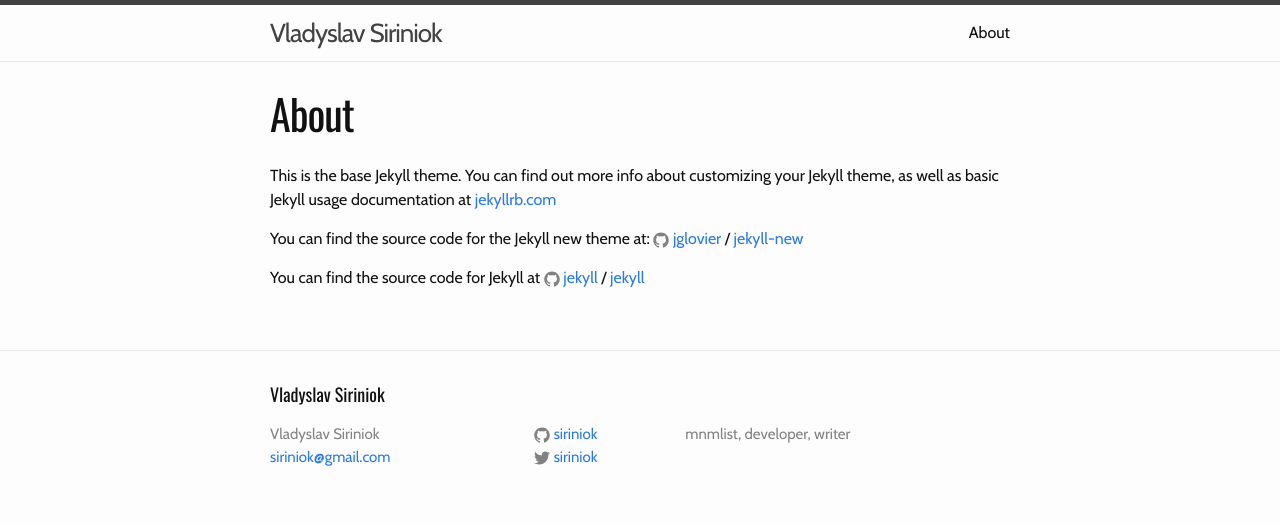
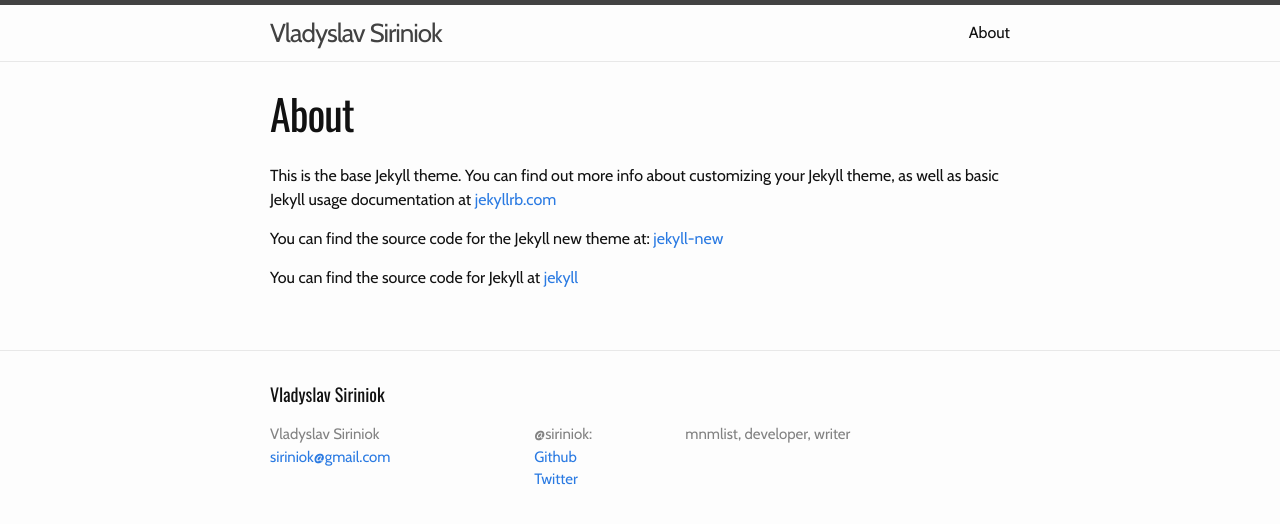
Before and after one commit to siriniok/siriniok.github.io, a Jekyll site: the page built from about.md, in a window 1280 px wide. Shown: the top 524 px of the page. Built offline with Jekyll 4.4.1, drawn with Linux system fonts in a browser that asks for light colours.

Commit message:
Remove SVG icons

```diff
--- a/_includes/footer.html
+++ b/_includes/footer.html
@@ -13,18 +13,10 @@
       </div>
 
       <div class="footer-col footer-col-2">
+          @siriniok:
         <ul class="social-media-list">
-          {% if site.github_username %}
-          <li>
-            {% include icon-github.html username=site.github_username %}
-          </li>
-          {% endif %}
-
-          {% if site.twitter_username %}
-          <li>
-            {% include icon-twitter.html username=site.twitter_username %}
-          </li>
-          {% endif %}
+          <li><a href="site.github_username">Github</a></li>
+          <li><a href="site.twitter_username">Twitter</a></li>
         </ul>
       </div>
 
--- a/_includes/icon-github.html
+++ /dev/null
@@ -1 +0,0 @@
-<a href="https://github.com/{{ include.username }}"><span class="icon icon--github">{% include icon-github.svg %}</span><span class="username">{{ include.username }}</span></a>
--- a/_includes/icon-twitter.html
+++ /dev/null
@@ -1 +0,0 @@
-<a href="https://twitter.com/{{ include.username }}"><span class="icon icon--twitter">{% include icon-twitter.svg %}</span><span class="username">{{ include.username }}</span></a>
--- a/about.md
+++ b/about.md
@@ -7,9 +7,7 @@
 This is the base Jekyll theme. You can find out more info about customizing your Jekyll theme, as well as basic Jekyll usage documentation at [jekyllrb.com](http://jekyllrb.com/)
 
 You can find the source code for the Jekyll new theme at:
-{% include icon-github.html username="jglovier" %} /
 [jekyll-new](https://github.com/jglovier/jekyll-new)
 
 You can find the source code for Jekyll at
-{% include icon-github.html username="jekyll" %} /
 [jekyll](https://github.com/jekyll/jekyll)
```
Also changed, not shown: _includes/icon-github.svg (deleted), _includes/icon-twitter.svg (deleted).
